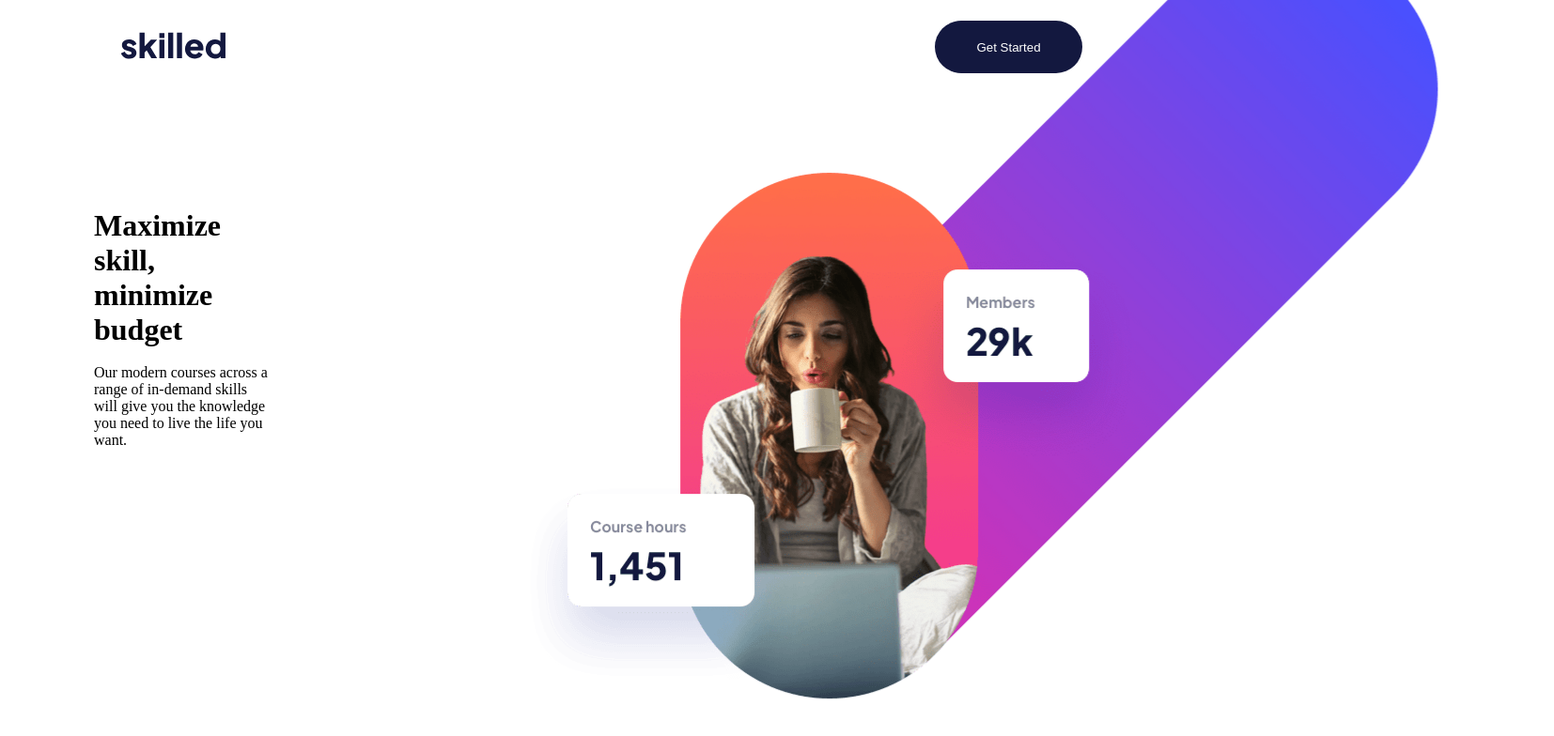
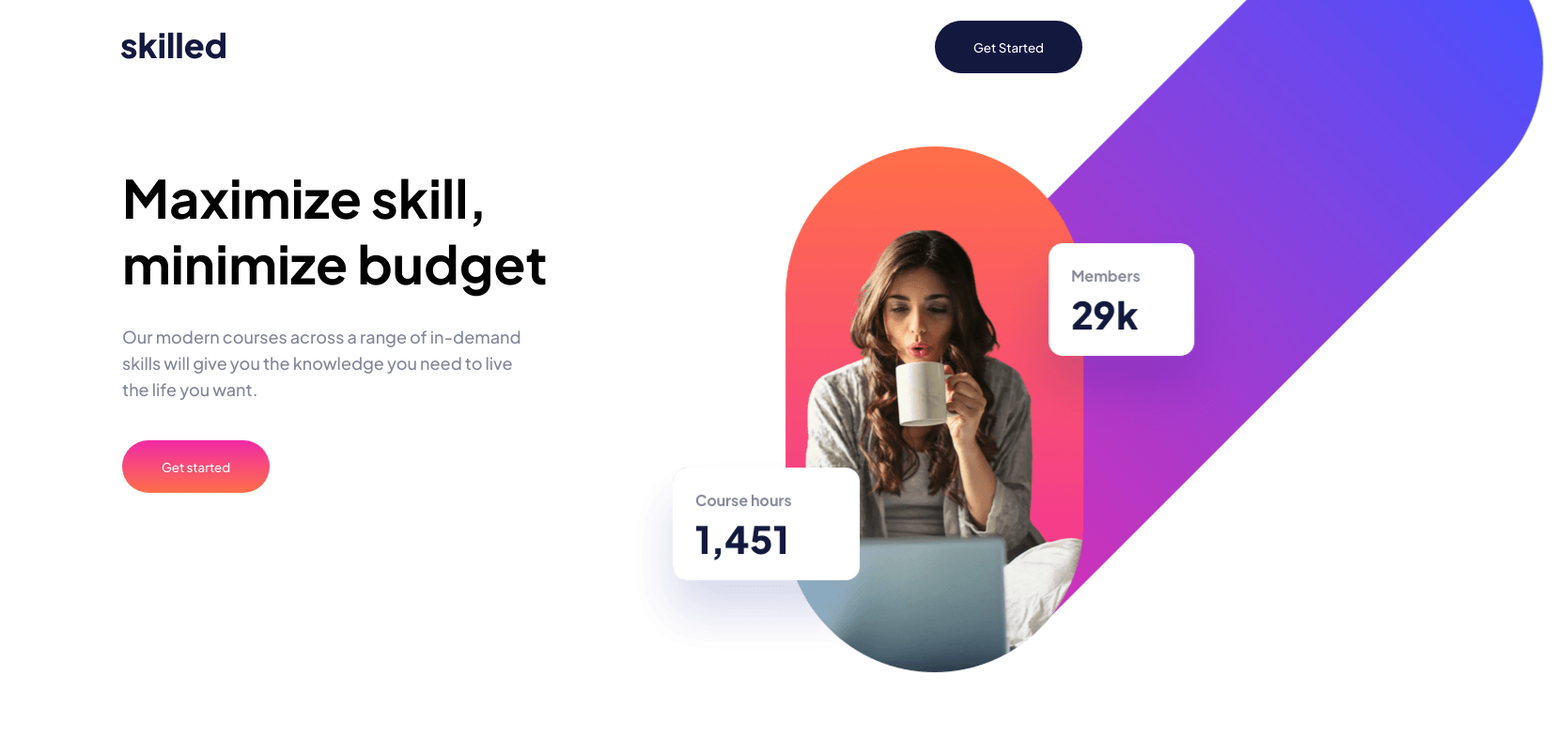
Before and after one commit to maxxdroid/e-learning_landing_page, a plain HTML site: page index.html in a window 1280 px wide. Shown: the whole page at 94% size, 1654 px wide, since content can reach past the window. Drawn offline with Linux system fonts and the light colour scheme.

Commit message:
landing-page

```diff
--- a/index.html
+++ b/index.html
@@ -5,6 +5,7 @@
     <meta name="viewport" content="width=device-width, initial-scale=1.0">
     <link rel="icon" type="image/png" sizes="32x32" href="./assets/favicon-32x32.png">
     <link rel="stylesheet" href="./style.css">
+    <link href="https://fonts.googleapis.com/css2?family=Josefin+Sans:wght@400;700&family=Plus+Jakarta+Sans:wght@500;700;800&family=Roboto:ital,wght@0,100;0,300;0,400;0,500;0,700;0,900;1,100;1,400;1,500;1,700;1,900&display=swap" rel="stylesheet">
     <title>Frontend Mentor | Skillen e-learnig landing page</title>
 </head>
 <body>
@@ -17,10 +18,11 @@
     <main class="hero">
         <div class="hero-content">
             <h1>Maximize skill,<br> minimize budget</h1>
-            <br>
-                Our modern courses across a range of in-demand skills<br/> will give
-                you the knowledge you need to live the life you want.
+            <p>
+                Our modern courses across a range of in-demand<br>skills will give
+                you the knowledge you need to live<br> the life you want.
             </p>
+            <button class="btn">Get started</button>
         </div>
         <div class="hero-image">
         </div>
--- a/style.css
+++ b/style.css
@@ -2,6 +2,7 @@
     margin: 0;
     padding: 0;
     box-sizing: border-box;
+    font-family: 'Plus Jakarta Sans', sans-serif;
 }
 
 body {
@@ -38,19 +39,44 @@ header .btn {
 
 .hero-content {
     height: 500px;
-    /* width: 150%; */
+    width: 150%;
     display: flex;
     flex-direction: column;
     justify-content: center;
     align-items: start;
-    margin-left: 100px;
+    margin-left: 130px;
+}
+
+.hero-content h1 {
+    margin-bottom: 30px;
+    font-size: 56px;
+    font-weight: 700;
+    line-height: 70px;
+}
+
+.hero-content p {
+    font-size: 18px;
+    font-weight: 500;
+    line-height: 28px;
+    color: #83869A;
+}
+
+.hero-content .btn {
+    background: linear-gradient(#F02AA6, #FF6f48);
+    margin-top: 40px;
+    color: white;
+    cursor: pointer;
+    height: 56px;
+    width: 157px;
+    border-radius: 30px;
+    border: none;
 }
 
 .hero-image{
     background: url('./assets/image-hero-desktop.png');
     width: 991.63px;
     height: 936.92px;
-    right: -262px;
-    top: -230px;
+    right: -277px;
+    top: -258px;
     position: relative;
 }
```
